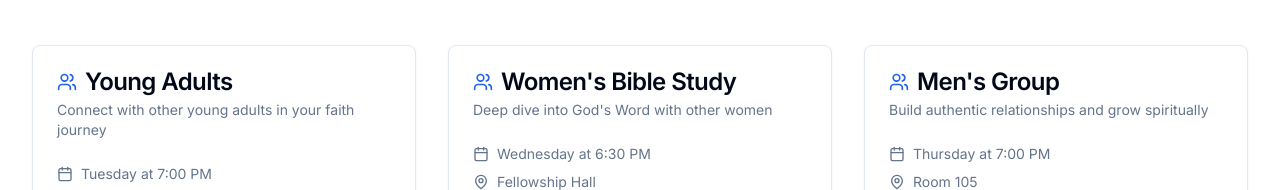
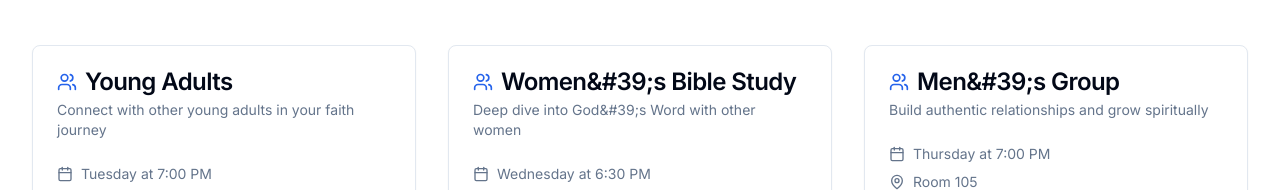
Before and after one commit to AgentAnalytics-ai/destiny-site, a Next.js app: page /groups in a window 1280 px wide. Shown: the part 260-450 px from the top of the page. Built offline with nearby package versions, Linux system fonts and the light colour scheme; no server answers.

Commit message:
Fix: ESLint errors - remove unused imports and escape apostrophes

```diff
--- a/app/events/page.tsx
+++ b/app/events/page.tsx
@@ -4,7 +4,7 @@ import { Card, CardContent, CardDescription, CardHeader, CardTitle } from '@/com
 import { Button } from '@/components/ui/button'
 import { Container } from '@/components/ui/container'
 import { site } from '@/lib/config/site.config'
-import { Calendar, MapPin, Users, ExternalLink } from 'lucide-react'
+import { Calendar, MapPin, ExternalLink } from 'lucide-react'
 
 export const metadata: Metadata = {
   title: 'Events',
--- a/app/groups/page.tsx
+++ b/app/groups/page.tsx
@@ -21,15 +21,15 @@ const groups = [
     churchCenterUrl: `${site.churchCenter.base}${site.churchCenter.groups}`,
   },
   {
-    name: 'Women\'s Bible Study',
-    description: 'Deep dive into God\'s Word with other women',
+    name: 'Women&#39;s Bible Study',
+    description: 'Deep dive into God&#39;s Word with other women',
     day: 'Wednesday',
     time: '6:30 PM',
     location: 'Fellowship Hall',
     churchCenterUrl: `${site.churchCenter.base}${site.churchCenter.groups}`,
   },
   {
-    name: 'Men\'s Group',
+    name: 'Men&#39;s Group',
     description: 'Build authentic relationships and grow spiritually',
     day: 'Thursday',
     time: '7:00 PM',
@@ -44,7 +44,7 @@ export default function GroupsPage() {
       <div className="text-center space-y-8 mb-16">
         <h1 className="text-4xl font-bold">Small Groups</h1>
         <p className="text-xl text-muted-foreground max-w-2xl mx-auto">
-          Find community and connection in our small groups. There's a place for everyone!
+          Find community and connection in our small groups. There&#39;s a place for everyone!
         </p>
       </div>
 
--- a/app/not-found.tsx
+++ b/app/not-found.tsx
@@ -13,7 +13,7 @@ export default function NotFound() {
           <h1 className="text-6xl font-bold text-muted-foreground">404</h1>
           <h2 className="text-2xl font-semibold">Page Not Found</h2>
           <p className="text-muted-foreground max-w-md mx-auto">
-            Sorry, we couldn't find the page you're looking for.
+            Sorry, we couldn&#39;t find the page you&#39;re looking for.
           </p>
         </div>
         <div className="flex flex-col sm:flex-row gap-4 justify-center">
```
